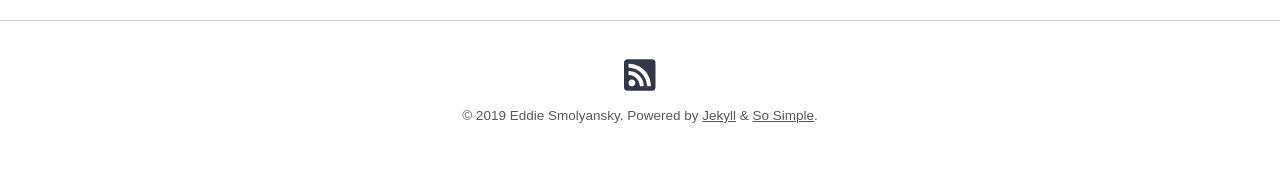
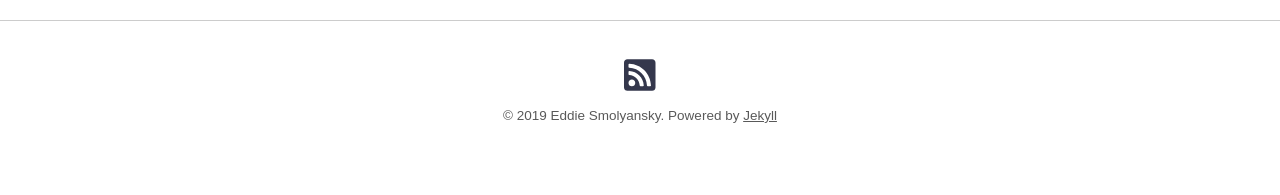
Before and after one commit to eddiesmo/eddiesmo.github.io, a Jekyll site: the page built from index.html, in a window 1280 px wide. Shown: the part 1554-1749 px from the top of the page. Built offline with Jekyll 4.4.1, drawn with Linux system fonts in a browser that asks for light colours; nearby versions of some CDN libraries.

Commit message:
update footer

```diff
--- a/_includes/footer.html
+++ b/_includes/footer.html
@@ -18,7 +18,8 @@
     {% if site.copyright %}
       {{ site.copyright | markdownify }}
     {% else %}
-      <p>&copy; {{ site.time | date: '%Y' }} {{ site.name | default: site.title }}. {{ site.data.text[site.locale].powered_by | default: "Powered by" }} <a href="https://jekyllrb.com" rel="nofollow">Jekyll</a> &amp; <a href="https://github.com/mmistakes/so-simple-theme" rel="nofollow">So Simple</a>.</p>
+      <p>&copy; {{ site.time | date: '%Y' }} {{ site.name | default: site.title }}. {{ site.data.text[site.locale].powered_by | default: "Powered by" }} <a href="https://jekyllrb.com" rel="nofollow">Jekyll</a>
+        <!-- &amp; <a href="https://github.com/mmistakes/so-simple-theme" rel="nofollow">So Simple</a>.</p> -->
     {% endif %}
   </div>
 </footer>
```
